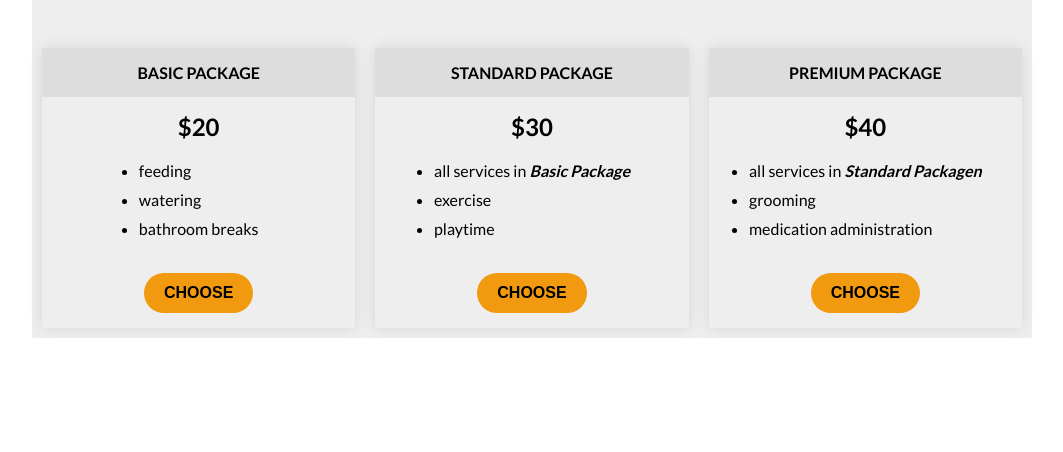
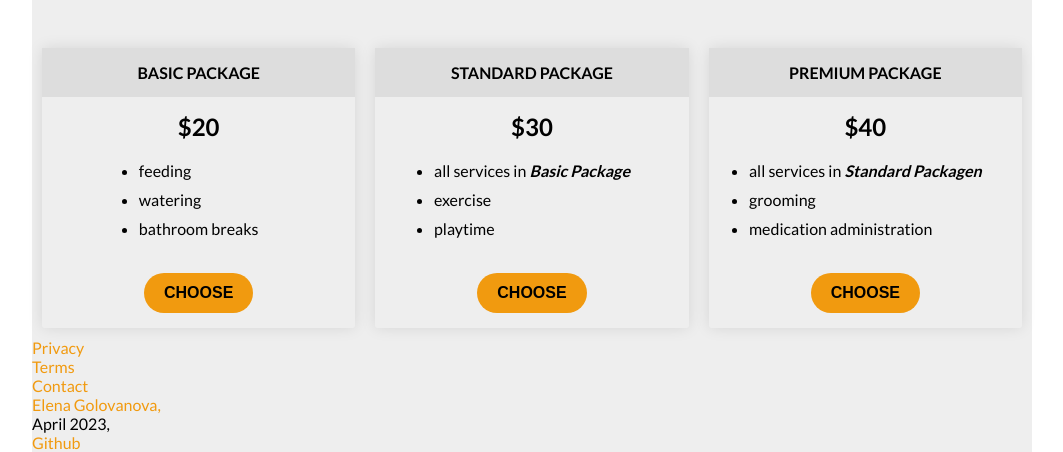
Before and after one commit to ElenaCoder/product-landing-page, a plain HTML site: page index.html in a window 1280 px wide. Shown: the part 992-1444 px from the top of the page, without its empty margins (108-1171 px from the left). Before the commit the page ends 1330 px from the top, so only its background shows below. Drawn offline with Linux system fonts and the light colour scheme.

Commit message:
feat: add html markup for footer

```diff
--- a/index.html
+++ b/index.html
@@ -158,6 +158,33 @@
                     </div>
                 </section>
 
+                <footer>
+                    <ul>
+                        <li><a href="#">Privacy</a></li>
+                        <li><a href="#">Terms</a></li>
+                        <li><a href="#">Contact</a></li>
+                    </ul>
+                    <div class="contact-info">
+                        <p class="contact-link">
+                            <a
+                                href="https://www.linkedin.com/in/elena-golovanova/"
+                                target="_blank"
+                                >Elena Golovanova,
+                            </a>
+                        </p>
+
+                        <p class="contact-link">April 2023,</p>
+
+                        <p class="contact-link">
+                            <a
+                                href="https://github.com/ElenaCoder"
+                                target="_blank"
+                                >Github</a
+                            >
+                        </p>
+                    </div>
+                </footer>
+
             </div>
         </div>
     </body>
```
